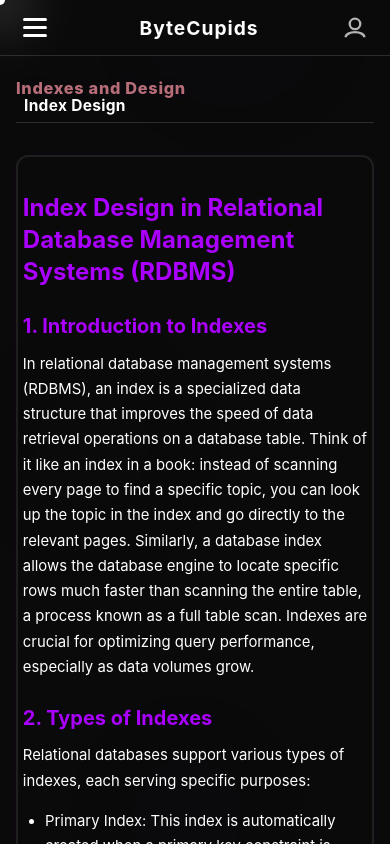
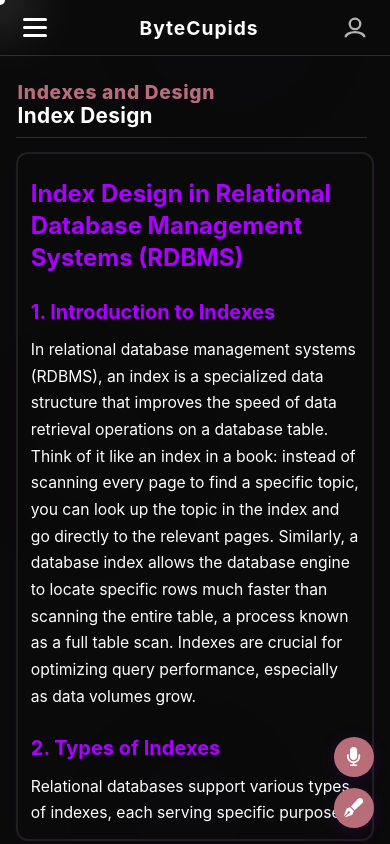
Before and after one commit to Jenish-1235/ByteCupids-frontend, a React (Vite) app: page /content in a window 390 px wide. Built offline with nearby package versions, Linux system fonts and the light colour scheme.

Commit message:
fix : added proper margins and paddings in Header and Title for smaller screens to prevent the distortion

```diff
--- /dev/null
+++ b/src/components/Home/FloatingActionButtons.tsx
@@ -0,0 +1,77 @@
+import React, { useState } from "react";
+import "../../styles/components/Home/FloatingActionButtons.css";
+import { FaMicrophone, FaPenFancy, FaTimes } from "react-icons/fa";
+
+const actions = [
+  "Learn with discussion",
+  "problem 1",
+  "problem 2",
+  "problem 3",
+];
+
+const FloatingActionButtons: React.FC = () => {
+  const [showPanel, setShowPanel] = useState(false);
+  const [isMobile, setIsMobile] = useState(window.innerWidth <= 900);
+
+  React.useEffect(() => {
+    const handleResize = () => setIsMobile(window.innerWidth <= 900);
+    window.addEventListener("resize", handleResize);
+    return () => window.removeEventListener("resize", handleResize);
+  }, []);
+
+  const handleActionClick = (idx: number) => {
+    if (idx === 0) {
+      // Learn with discussion: navigate or show alert for now
+      alert("Navigate to Learn with Discussion page (to be implemented)");
+    } else {
+      alert(`Open Problem: ${actions[idx]}`);
+    }
+  };
+
+  return (
+    isMobile ? (
+      <div className="fab-container">
+        {/* Mic Icon */}
+        <button
+          className="fab fab-mic"
+          aria-label="Learn with discussion"
+          onClick={() => handleActionClick(0)}
+          style={{ background: "var(--color-rose-gold)", color: "#fff" }}
+        >
+          <FaMicrophone />
+        </button>
+        {/* Pen Icon */}
+        <button
+          className="fab fab-pen"
+          aria-label="Choose question to practice"
+          onClick={() => setShowPanel(true)}
+          style={{ background: "var(--color-rose-gold)", color: "#fff" }}
+        >
+          <FaPenFancy />
+        </button>
+        {/* Pop-up Panel */}
+        {showPanel && (
+          <div className="fab-popup-panel" style={{ background: "var(--color-bg-primary)", color: "var(--color-text-primary)" }}>
+            <div className="fab-popup-header">
+              <span></span>
+              <button className="fab-popup-close" onClick={() => setShowPanel(false)} aria-label="Close panel">
+                <FaTimes />
+              </button>
+            </div>
+            <div className="fab-popup-content">
+              <ul>
+                {actions.map((action, idx) => (
+                  <li key={action} onClick={() => handleActionClick(idx)}>
+                    {action}
+                  </li>
+                ))}
+              </ul>
+            </div>
+          </div>
+        )}
+      </div>
+    ) : null
+  );
+};
+
+export default FloatingActionButtons;
--- a/src/components/TopicPage/TopicContent.tsx
+++ b/src/components/TopicPage/TopicContent.tsx
@@ -1,12 +1,14 @@
 import React from "react";
 import ActionsPanel from "./ActionsPanel";
 import ArticleView from "./ArticleView";
+import FloatingActionButtons from "../Home/FloatingActionButtons";
 import "../../styles/components/TopicPage/TopicContent.css";
 
 const TopicContent: React.FC = () => (
     <div className="topic-content-section">
         <ArticleView content=""/>
         <ActionsPanel/>
+        <FloatingActionButtons />
     </div>
 );
 
--- /dev/null
+++ b/src/styles/components/Home/FloatingActionButtons.css
@@ -0,0 +1,169 @@
+.fab-container {
+  position: fixed;
+  right: 2.2rem;
+  bottom: 2.2rem;
+  display: flex;
+  flex-direction: column;
+  gap: 1.1rem;
+  z-index: 1002;
+}
+
+.fab {
+  background: var(--color-surface-2);
+  color: var(--color-neon-violet);
+  border: none;
+  border-radius: 50%;
+  width: 3.3rem;
+  height: 3.3rem;
+  box-shadow: 0 4px 18px rgba(170, 0, 255, 0.13);
+  display: flex;
+  align-items: center;
+  justify-content: center;
+  font-size: 1.7rem;
+  cursor: pointer;
+  transition: box-shadow 0.18s, background 0.18s, color 0.18s;
+}
+.fab:hover {
+  box-shadow: 0 6px 24px rgba(170, 0, 255, 0.22);
+  background: linear-gradient(135deg, #a47cff 0%, #6e8fff 100%);
+}
+.fab-mic {
+  background: var(--color-neon-violet);
+  color: var(--color-bg);
+}
+.fab-mic:hover {
+  background: var(--color-rose-gold);
+  color: var(--color-bg);
+}
+.fab-pen {
+  background: var(--color-rose-gold);
+  color: var(--color-bg);
+}
+.fab-pen:hover {
+  background: var(--color-neon-violet);
+  color: var(--color-bg);
+}
+
+/* Enhanced floating panel for theme, depth, and polish */
+.fab-popup-panel {
+  position: absolute;
+  right: 4.2rem;
+  bottom: 0.2rem;
+  min-width: 270px;
+  background: linear-gradient(
+    135deg,
+    rgba(31, 31, 31, 0.98) 80%,
+    rgba(170, 0, 255, 0.08) 100%
+  );
+  border-radius: var(--border-radius-xl);
+  box-shadow: 0 8px 40px 0 rgba(170, 0, 255, 0.18),
+    0 1.5px 8px 0 rgba(0, 0, 0, 0.18);
+  padding: 1.3rem 1.2rem 1.1rem 1.2rem;
+  z-index: 1003;
+  animation: fab-popup-fadein 0.18s;
+  color: var(--color-text-primary);
+  border: 1.5px solid var(--color-neon-violet);
+  backdrop-filter: blur(8px);
+  transition: box-shadow 0.18s, border 0.18s;
+}
+.fab-popup-panel::before {
+  content: "";
+  position: absolute;
+  right: 1.2rem;
+  bottom: -12px;
+  width: 32px;
+  height: 16px;
+  background: linear-gradient(
+    135deg,
+    rgba(170, 0, 255, 0.13) 0%,
+    transparent 100%
+  );
+  border-radius: 0 0 16px 16px;
+  filter: blur(2px);
+  z-index: -1;
+}
+@keyframes fab-popup-fadein {
+  from {
+    opacity: 0;
+    transform: translateY(30px);
+  }
+  to {
+    opacity: 1;
+    transform: translateY(0);
+  }
+}
+.fab-popup-header {
+  display: flex;
+  align-items: center;
+  justify-content: space-between;
+  font-weight: 700;
+  font-size: 1.13rem;
+  margin-bottom: 0.8rem;
+  color: var(--color-neon-violet);
+  letter-spacing: 0.2px;
+}
+.fab-popup-close {
+  background: none;
+  border: none;
+  font-size: 1.5rem;
+  color: var(--color-neon-violet);
+  cursor: pointer;
+  margin-left: 0.7rem;
+  border-radius: 50%;
+  padding: 0.15em 0.3em;
+  transition: color 0.15s, background 0.15s;
+}
+.fab-popup-close:hover {
+  color: var(--color-rose-gold);
+  background: rgba(170, 0, 255, 0.08);
+}
+.fab-popup-content ul {
+  list-style: none;
+  margin: 0;
+  padding: 0;
+}
+.fab-popup-content li {
+  margin-bottom: 0.5rem;
+  font-size: 1.07rem;
+  color: var(--color-neon-violet);
+  cursor: pointer;
+  font-weight: 600;
+  border-radius: var(--border-radius-md);
+  padding: 0.5em 0.9em;
+  transition: color 0.15s, background 0.15s, box-shadow 0.15s;
+  background: rgba(170, 0, 255, 0.04);
+  box-shadow: 0 1px 4px 0 rgba(170, 0, 255, 0.07);
+  border: 1px solid transparent;
+}
+.fab-popup-content li:hover {
+  color: var(--color-rose-gold);
+  background: rgba(170, 0, 255, 0.13);
+  border: 1px solid var(--color-rose-gold);
+  box-shadow: 0 2px 12px 0 rgba(170, 0, 255, 0.13);
+}
+
+@media (max-width: 600px) {
+  .fab-container {
+    right: 1rem;
+    bottom: 1rem;
+    gap: 0.7rem;
+  }
+  .fab {
+    width: 2.5rem;
+    height: 2.5rem;
+    font-size: 1.2rem;
+  }
+  .fab-popup-panel {
+    min-width: 180px;
+    padding: 0.7rem 0.6rem 0.7rem 0.6rem;
+    right: 3.1rem;
+    border-radius: var(--border-radius-lg);
+  }
+  .fab-popup-header {
+    font-size: 1rem;
+  }
+  .fab-popup-content li {
+    font-size: 0.97rem;
+    padding: 0.4em 0.6em;
+  }
+}
--- a/src/styles/components/Home/ModuleTabBar.css
+++ b/src/styles/components/Home/ModuleTabBar.css
@@ -14,16 +14,18 @@
   z-index: 2;
   overflow-x: auto;
   overflow-y: hidden;
-  scrollbar-width: thin; /* Show a thin scrollbar for Firefox */
+  scrollbar-width: none; /* Show a thin scrollbar for Firefox */
   scrollbar-color: var(--color-neon-violet) transparent; /* Only thumb, no track */
   width: 90%;
   scroll-behavior: smooth;
+
 }
 
 .module-tab-bar::-webkit-scrollbar {
   height: 6px;
   background: transparent; /* Remove background */
   border-radius: 4px;
+  overflow: hidden;
 }
 
 .module-tab-bar::-webkit-scrollbar-thumb {
@@ -100,4 +102,5 @@
     font-size: 0.92rem;
     padding-bottom: 0.5rem;
   }
+
 }
--- a/src/styles/components/TopicPage/TopicContent.css
+++ b/src/styles/components/TopicPage/TopicContent.css
@@ -116,11 +116,19 @@
   }
 }
 
-@media (max-width: 900px) {
+@media (max-width: 1200px) {
   .dashboard-content-section {
     flex-direction: column;
+    gap: 1.5rem;
+    min-height: unset;
+    margin: 0;
+    padding: 0 1.2rem;
+  }
+
+  .topic-content-section {
+    margin-top: 2rem;
+    padding: 0;
     gap: 1.2rem;
-    min-height: unset;
   }
 
   .topic-page__content-markdown,
@@ -130,6 +138,51 @@
     max-width: 100%;
     border-radius: var(--border-radius-lg);
     box-shadow: 0 1px 8px rgba(170, 0, 255, 0.06);
+    margin: 1.2rem 1.2rem;
+    padding: 1.2rem 1.2rem;
+  }
+
+  .topic-page__actions-panel {
+    flex-direction: row;
+    gap: 1rem;
+    padding: 1rem 0.7rem;
+    justify-content: flex-start;
+    align-items: stretch;
+    overflow-x: auto;
+  }
+
+  .topic-page__action-tile {
+    min-width: 160px;
+    font-size: 1.02rem;
+    padding: 1rem 0.8rem;
+  }
+}
+
+/* it is responsive but the margin and padding is in the way that it distorts the overall look TODO fix it */
+@media (max-width: 900px) {
+  .dashboard-content-section {
+    flex-direction: column;
+    gap: 1.2rem;
+    min-height: unset;
+    margin: 0;
+    padding: 0 0.5rem;
+  }
+
+  .topic-content-section {
+    margin-top: 1.2rem;
+    padding: 0;
+    gap: 0.7rem;
+  }
+
+  .topic-page__content-markdown,
+  .topic-page__actions-panel {
+    width: 100%;
+    min-width: 0;
+    max-width: 100%;
+    border-radius: var(--border-radius-lg);
+    box-shadow: 0 1px 8px rgba(170, 0, 255, 0.06);
+    margin: 1rem 1rem;
+    padding: 1rem 1.7rem;
   }
 
   .topic-page__actions-panel {
@@ -148,22 +201,91 @@
   }
 }
 
-@media (max-width: 600px) {
+@media (max-width: 786px) {
+  .dashboard-content-section {
+    flex-direction: column;
+    gap: 1.1rem;
+    min-height: unset;
+    margin: 0;
+    padding: 0 0.3rem;
+  }
+
   .topic-content-section {
-    margin-top: 2rem;
+    margin-top: 1rem;
+    padding: 0;
+    gap: 0.5rem;
   }
-  .topic-page__content-markdown {
-    padding: 0.7rem 0.3rem;
-    font-size: 0.93rem;
+
+  .topic-page__content-markdown,
+  .topic-page__actions-panel {
+    width: 100%;
+    min-width: 0;
+    max-width: 100%;
+    border-radius: var(--border-radius-lg);
+    box-shadow: 0 1px 8px rgba(170, 0, 255, 0.06);
+    margin: 0.7rem 0.5rem;
   }
 
   .topic-page__actions-panel {
-    padding: 0.5rem 0.1rem;
+    flex-direction: row;
     gap: 0.5rem;
+    padding: 0.5rem 0rem;
+    justify-content: flex-start;
+    align-items: stretch;
+    overflow-x: auto;
   }
 
   .topic-page__action-tile {
-    font-size: 0.92rem;
+    min-width: 120px;
+    font-size: 0.95rem;
     padding: 0.6rem 0.3rem;
   }
 }
+
+
+@media (max-width: 600px) {
+  .dashboard-content-section {
+    flex-direction: column;
+    gap: 0.7rem;
+    min-height: unset;
+    margin: 0;
+    padding: 0 0.1rem;
+  }
+
+  .topic-content-section {
+    display: flex;
+    flex-direction: column;
+    margin-top: 1.7rem;
+    padding: 0;
+    gap: 0.3rem;
+    padding-bottom: 4rem;
+    min-height: 100%;
+  }
+
+  .topic-page__content-markdown,
+  .topic-page__actions-panel {
+    width: 100%;
+    min-width: 0;
+    max-width: 100%;
+    border-radius: var(--border-radius-lg);
+    box-shadow: 0 1px 8px rgba(170, 0, 255, 0.06);
+    margin: 0.1rem 0rem;
+    padding: 0rem 0.8rem;
+  }
+
+  .topic-page__actions-panel {
+    flex-direction: row;
+    gap: 0.3rem;
+    /* padding: 0.3rem 0.05rem; */
+    justify-content: flex-start;
+    align-items: stretch;
+    overflow-x: auto;
+  }
+
+  .topic-page__action-tile {
+    min-width: 100px;
+    font-size: 0.9rem;
+    padding: 0.4rem 0.1rem;
+  }
+
+}
--- a/src/styles/components/TopicPage/TopicPageHeader.css
+++ b/src/styles/components/TopicPage/TopicPageHeader.css
@@ -147,8 +147,8 @@
     }
 
     .topic-header__module {
-        font-size: 1.02rem;
-        margin-bottom: 0.1rem;
+        font-size: 1.2rem;
+        padding-left: 0.1rem;
         max-width: 90vw;
     }
 
@@ -160,11 +160,14 @@
     }
 
     .topic-header__topic-bar {
-        padding: 0 0.5rem 0.3rem 0.5rem;
+        /* padding: 0 0.5rem 0.3rem 0.5rem; */
+        margin-top: 0.4rem;
+        padding-left: 0.1rem;
+        max-width: 90vw;
     }
 
     .topic-header__topic {
-        font-size: 0.97rem;
+        font-size: 1.3rem;
         max-width: 90vw;
     }
 }
--- a/src/styles/pages/TopicPage.css
+++ b/src/styles/pages/TopicPage.css
@@ -186,6 +186,7 @@ body {
   .global-glow {
     opacity: 0.1;
   }
+
 }
 
 @media (max-width: 600px) {
```
Also changed, not shown: src/styles/components/Home/DashboardHeader.css (+62 -55 lines), src/styles/components/Home/TopBarMobile.css (+9 -6 lines).
